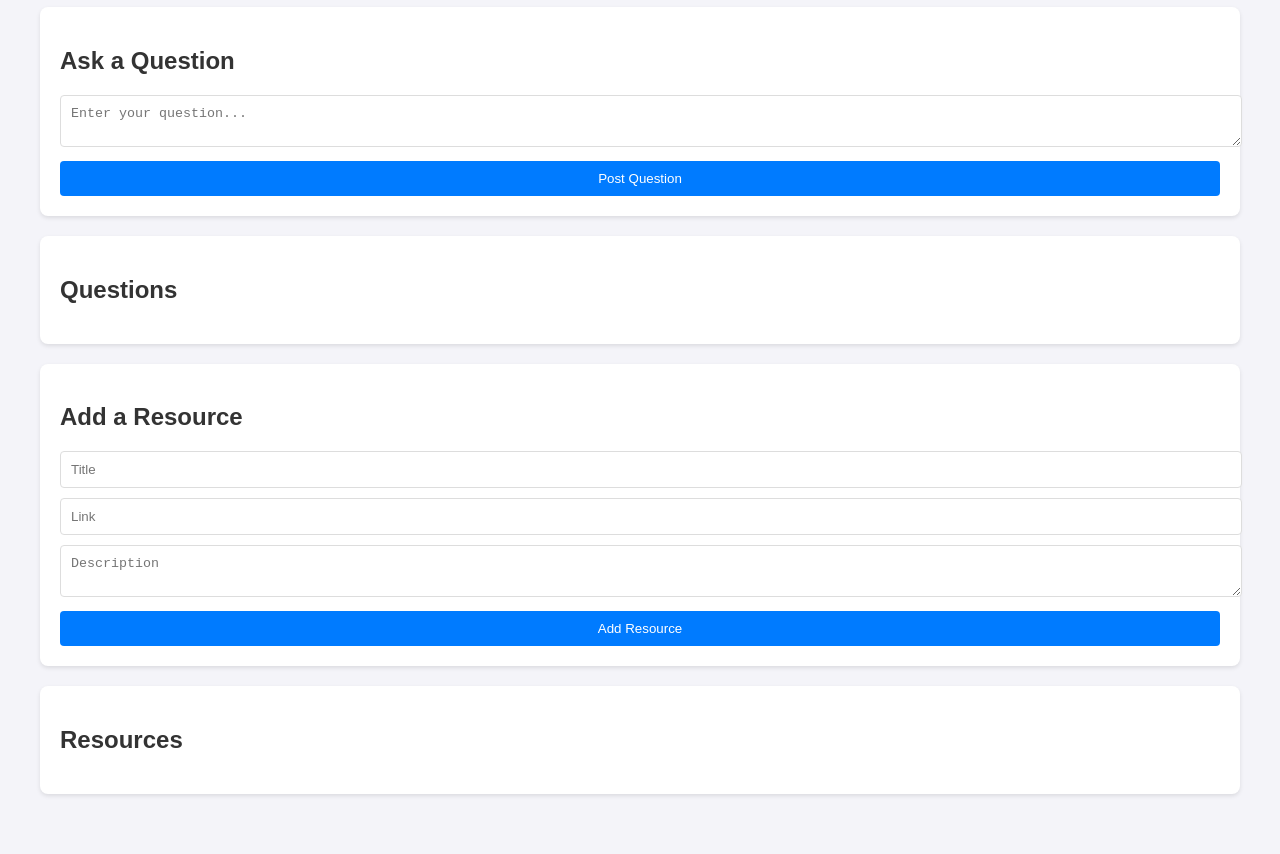
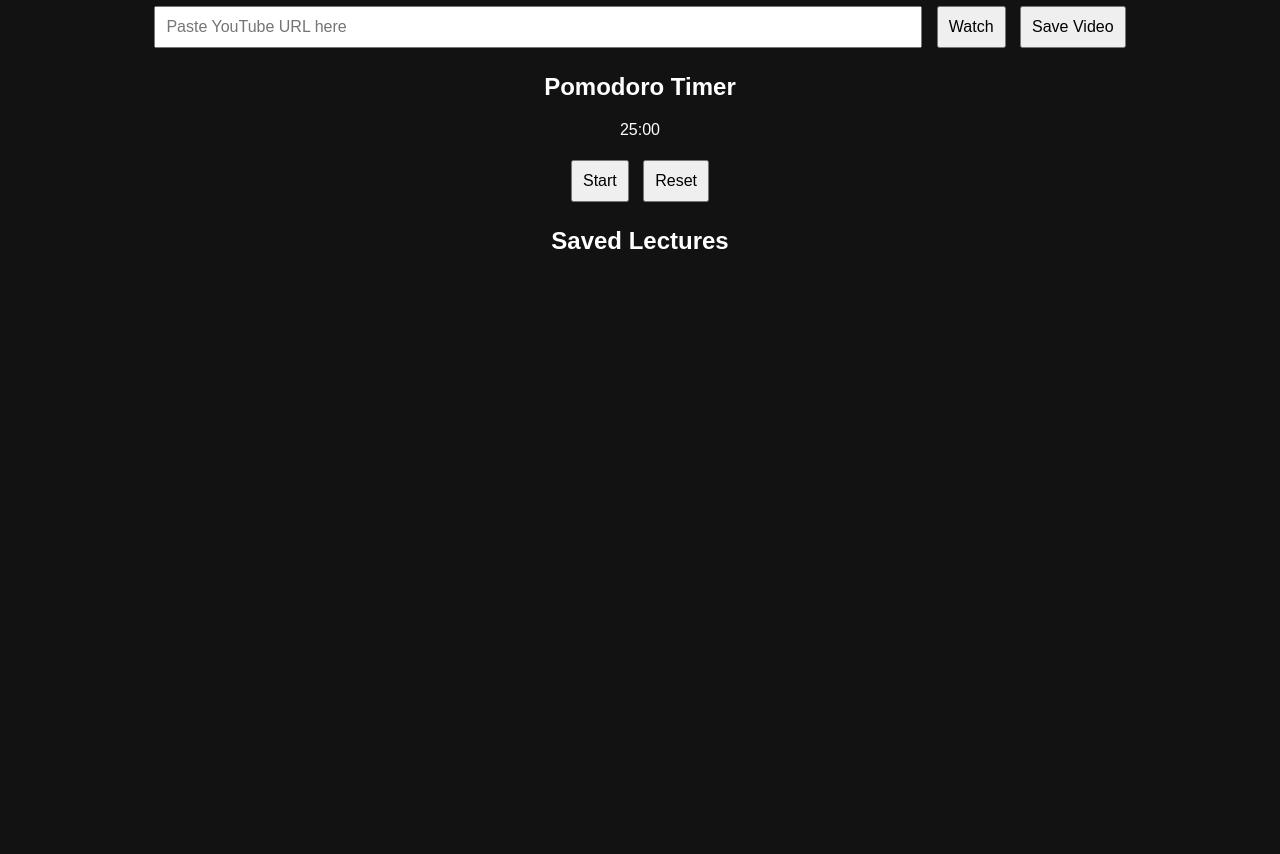
Before and after one commit to thanmayroobanathans/Thanmay-, a plain HTML site: page index.html in a window 1280 px wide. Shown: the part 113-967 px from the top of the page. After the commit the page ends 800 px from the top, so only its background shows below. Drawn offline with Linux system fonts and the light colour scheme.

Commit message:
Update index.html

```diff
--- a/index.html
+++ b/index.html
@@ -3,167 +3,136 @@
 <head>
     <meta charset="UTF-8">
     <meta name="viewport" content="width=device-width, initial-scale=1.0">
-  <title>Student Exchange Portal</title>
+    <title>FocusTube - Distraction-Free Study</title>
     <style>
         body {
             font-family: Arial, sans-serif;
-      margin: 0;
-      padding: 0;
-      background-color: #f4f4f9;
+            text-align: center;
+            margin: 20px;
+            background-color: #121212;
+            color: white;
         }
-    .container {
-      max-width: 1200px;
-      margin: 20px auto;
-      padding: 20px;
+        #video-container {
+            margin-top: 20px;
         }
-    .section {
-      background: #fff;
-      border-radius: 8px;
-      box-shadow: 0 2px 4px rgba(0, 0, 0, 0.1);
-      margin-bottom: 20px;
-      padding: 20px;
+        input, button {
+            padding: 10px;
+            font-size: 16px;
+            margin: 5px;
         }
-    h1, h2 {
-      color: #333;
-    }
-    textarea, input {
-      width: 100%;
-      padding: 10px;
-      margin-bottom: 10px;
-      border: 1px solid #ddd;
-      border-radius: 4px;
+        input {
+            width: 60%;
         }
         button {
-      width: 100%;
-      padding: 10px;
-      background: #007bff;
-      color: white;
-      border: none;
-      border-radius: 4px;
             cursor: pointer;
         }
-    button:hover {
-      background: #0056b3;
+        iframe {
+            width: 80%;
+            height: 450px;
+            margin-top: 20px;
+            border: none;
         }
-    .question, .resource {
-      margin-bottom: 20px;
+        .timer, .bookmarks {
+            margin-top: 20px;
         }
-    .answers {
-      margin-top: 10px;
+        .bookmark-list {
+            list-style: none;
+            padding: 0;
         }
-    .answer {
-      background: #f0f0f0;
+        .bookmark-list li {
+            background: #1e1e1e;
             padding: 10px;
-      border-radius: 4px;
-      margin-bottom: 5px;
-    }
-    a {
-      color: #007bff;
-      text-decoration: none;
-    }
-    a:hover {
-      text-decoration: underline;
+            margin: 5px;
+            border-radius: 5px;
         }
     </style>
 </head>
 <body>
-  <div class="container">
-    <h1>Student Exchange Portal</h1>
 
-    <div class="section">
-      <h2>Ask a Question</h2>
-      <textarea id="newQuestion" placeholder="Enter your question..."></textarea>
-      <button onclick="addQuestion()">Post Question</button>
+    <h1>FocusTube - Distraction-Free Study</h1>
+
+    <p>Paste a YouTube lecture URL:</p>
+    <input type="text" id="video-url" placeholder="Paste YouTube URL here">
+    <button onclick="loadVideo()">Watch</button>
+    <button onclick="saveBookmark()">Save Video</button>
+
+    <div id="video-container"></div>
+
+    <!-- Study Timer -->
+    <div class="timer">
+        <h2>Pomodoro Timer</h2>
+        <p id="timer">25:00</p>
+        <button onclick="startTimer()">Start</button>
+        <button onclick="resetTimer()">Reset</button>
     </div>
 
-    <div class="section" id="questionsSection">
-      <h2>Questions</h2>
-    </div>
-
-    <div class="section">
-      <h2>Add a Resource</h2>
-      <input id="resourceTitle" placeholder="Title">
-      <input id="resourceLink" placeholder="Link">
-      <textarea id="resourceDescription" placeholder="Description"></textarea>
-      <button onclick="addResource()">Add Resource</button>
-    </div>
-
-    <div class="section" id="resourcesSection">
-      <h2>Resources</h2>
-    </div>
+    <!-- Bookmarked Videos -->
+    <div class="bookmarks">
+        <h2>Saved Lectures</h2>
+        <ul id="bookmark-list" class="bookmark-list"></ul>
     </div>
 
     <script>
-    const questions = JSON.parse(localStorage.getItem("questions")) || [];
-    const resources = JSON.parse(localStorage.getItem("resources")) || [];
+        function loadVideo() {
+            const url = document.getElementById("video-url").value;
+            const videoId = url.split("v=")[1]?.split("&")[0];
 
-    function displayQuestions() {
-      const questionsSection = document.getElementById("questionsSection");
-      questionsSection.innerHTML = '<h2>Questions</h2>';
-      questions.forEach((question, index) => {
-        const questionDiv = document.createElement("div");
-        questionDiv.className = "question";
-        questionDiv.innerHTML = `
-          <h3>${question.text}</h3>
-          <textarea placeholder="Write your answer..." onkeydown="addAnswer(event, ${index})"></textarea>
-          <div class="answers">
-            ${question.answers.map(a => `<div class="answer">${a}</div>`).join("")}
-          </div>
+            if (videoId) {
+                document.getElementById("video-container").innerHTML = `
+                    <iframe src="https://www.youtube.com/embed/${videoId}?autoplay=1&rel=0&modestbranding=1&showinfo=0&controls=1" allowfullscreen></iframe>
                 `;
-        questionsSection.appendChild(questionDiv);
+            } else {
+                alert("Please enter a valid YouTube URL.");
+            }
+        }
+
+        function saveBookmark() {
+            const url = document.getElementById("video-url").value;
+            if (url) {
+                let bookmarks = JSON.parse(localStorage.getItem("bookmarks")) || [];
+                bookmarks.push(url);
+                localStorage.setItem("bookmarks", JSON.stringify(bookmarks));
+                displayBookmarks();
+            }
+        }
+
+        function displayBookmarks() {
+            let bookmarks = JSON.parse(localStorage.getItem("bookmarks")) || [];
+            let bookmarkList = document.getElementById("bookmark-list");
+            bookmarkList.innerHTML = "";
+            bookmarks.forEach(url => {
+                bookmarkList.innerHTML += `<li><a href="${url}" target="_blank">${url}</a></li>`;
             });
         }
 
-    function addQuestion() {
-      const newQuestion = document.getElementById("newQuestion").value.trim();
-      if (newQuestion === "") return;
-      questions.push({ text: newQuestion, answers: [] });
-      localStorage.setItem("questions", JSON.stringify(questions));
-      displayQuestions();
-      document.getElementById("newQuestion").value = "";
+        // Study Timer
+        let time = 25 * 60;
+        let timerInterval;
+
+        function startTimer() {
+            clearInterval(timerInterval);
+            timerInterval = setInterval(() => {
+                if (time > 0) {
+                    time--;
+                    let minutes = Math.floor(time / 60);
+                    let seconds = time % 60;
+                    document.getElementById("timer").innerText = `${minutes}:${seconds < 10 ? "0" + seconds : seconds}`;
+                } else {
+                    clearInterval(timerInterval);
+                    alert("Time's up! Take a break.");
+                }
+            }, 1000);
         }
 
-    function addAnswer(event, questionIndex) {
-      if (event.key === "Enter" && !event.shiftKey) {
-        event.preventDefault();
-        const answer = event.target.value.trim();
-        if (answer === "") return;
-        questions[questionIndex].answers.push(answer);
-        localStorage.setItem("questions", JSON.stringify(questions));
-        displayQuestions();
-      }
+        function resetTimer() {
+            clearInterval(timerInterval);
+            time = 25 * 60;
+            document.getElementById("timer").innerText = "25:00";
         }
 
-    function displayResources() {
-      const resourcesSection = document.getElementById("resourcesSection");
-      resourcesSection.innerHTML = '<h2>Resources</h2>';
-      resources.forEach(resource => {
-        const resourceDiv = document.createElement("div");
-        resourceDiv.className = "resource";
-        resourceDiv.innerHTML = `
-          <h3>${resource.title}</h3>
-          <p>${resource.description}</p>
-          <a href="${resource.link}" target="_blank">Visit Resource</a>
-        `;
-        resourcesSection.appendChild(resourceDiv);
-      });
-    }
+        // Load saved bookmarks on page load
+        displayBookmarks();
+    </script>
 
-    function addResource() {
-      const title = document.getElementById("resourceTitle").value.trim();
-      const link = document.getElementById("resourceLink").value.trim();
-      const description = document.getElementById("resourceDescription").value.trim();
-      if (title === "" || link === "") return;
-      resources.push({ title, link, description });
-      localStorage.setItem("resources", JSON.stringify(resources));
-      displayResources();
-      document.getElementById("resourceTitle").value = "";
-      document.getElementById("resourceLink").value = "";
-      document.getElementById("resourceDescription").value = "";
-    }
-
-    displayQuestions();
-    displayResources();
-  </script>
 </body>
 </html>
```
Lines whose indentation alone changed are shown as unchanged.
